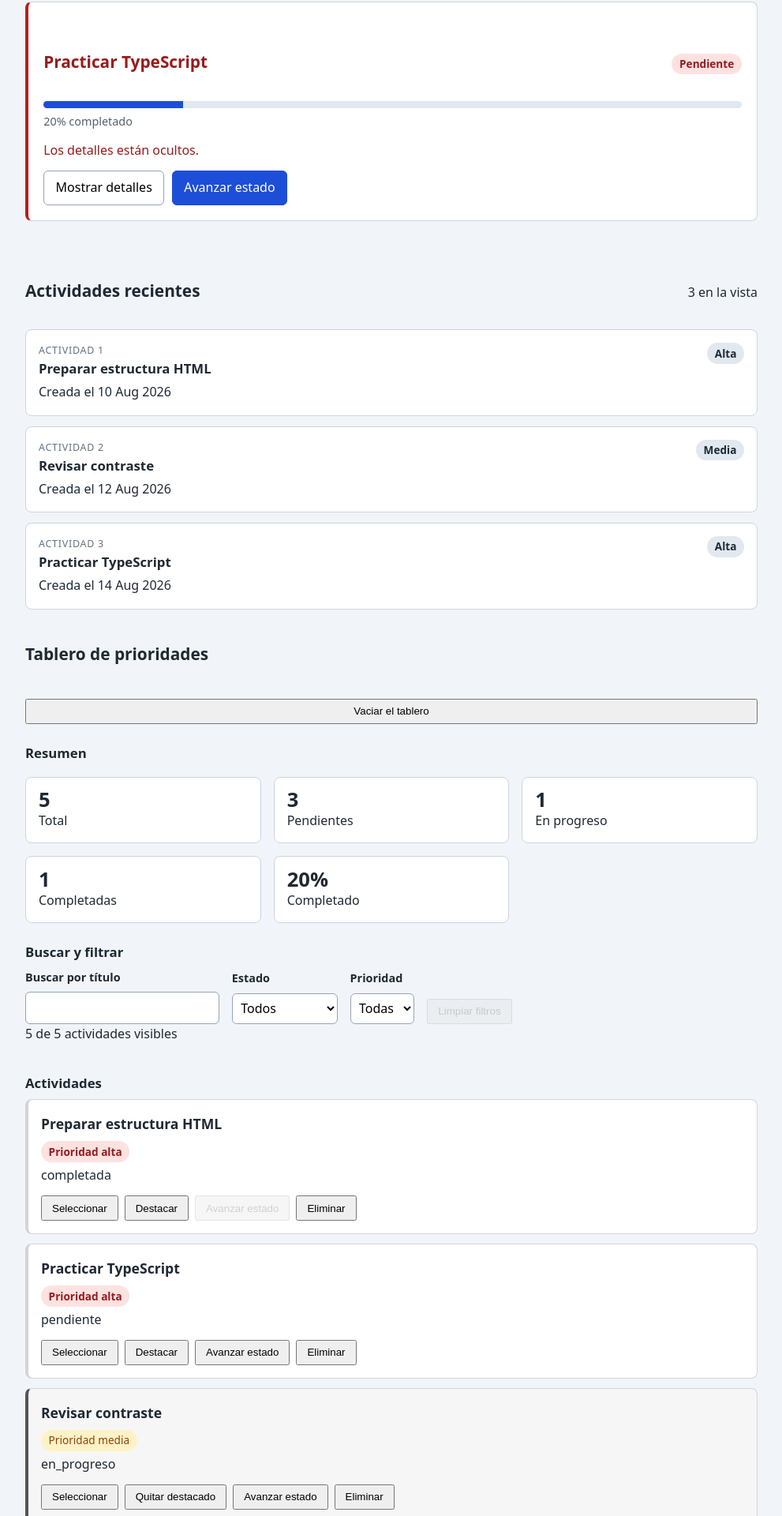
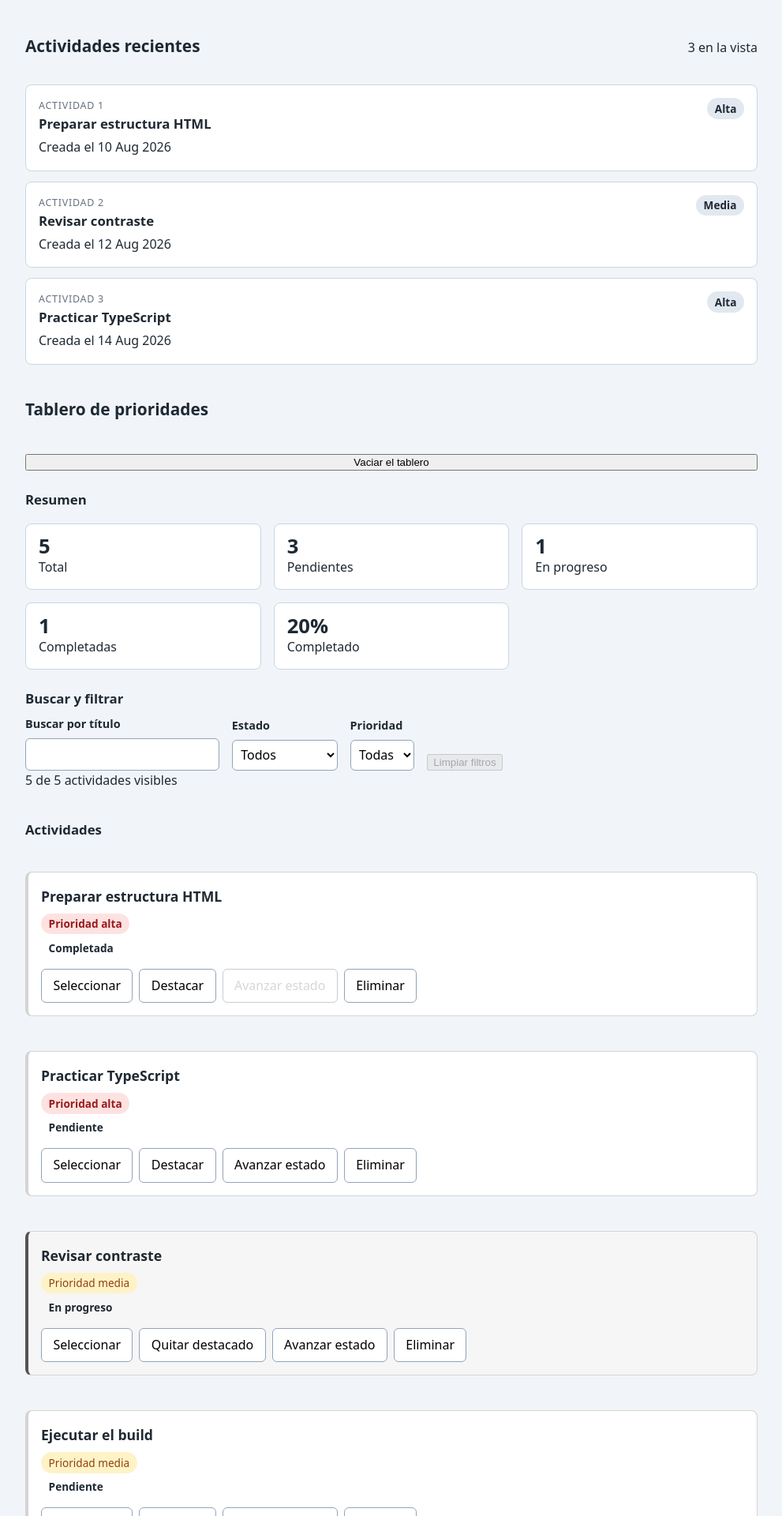
Before and after one commit to hamlet10/curso_angular, an Angular app in the folder panel-actividades/: page / in a window 1280 px wide. Shown: the part 157-2077 px from the top of the page at 79% size, without its empty margins (144-1135 px from the left). Built offline with nearby package versions, Linux system fonts and the light colour scheme.

Commit message:
Incremento 2: la tarjeta, por salidas

```diff
--- a/panel-actividades/src/app/actividades/pagina-actividades/pagina-actividades.css
+++ b/panel-actividades/src/app/actividades/pagina-actividades/pagina-actividades.css
@@ -15,22 +15,6 @@
 .metricas li,
 .campo { min-width: 0; }
 
-.tarjeta { border: 1px solid #d4d4d4; border-left: 4px solid #d4d4d4; border-radius: 0.5rem; padding: 1rem; }
-.tarjeta h4 { font-size: 1.1rem; margin: 0 0 0.5rem; }
-.tarjeta h4,
-.tarjeta p { overflow-wrap: anywhere; }
 
-.tarjeta.destacada { border-left-color: #545454; background: #f6f6f6; }
-.tarjeta.seleccionada { outline: 2px solid #545454; outline-offset: 2px; }
-
-.prioridad { font-size: 0.85rem; margin: 0 0 0.25rem; }
-.prioridad-alta { font-weight: 700; }
-.prioridad-media { font-weight: 500; }
-.prioridad-baja { font-weight: 400; }
-
-.acciones { display: flex; flex-wrap: wrap; gap: 0.5rem; margin-top: 0.75rem; }
-button { padding: 0.4rem 0.75rem; cursor: pointer; }
-button:disabled { cursor: not-allowed; opacity: 0.55; }
-:focus-visible { outline: 2px solid #545454; outline-offset: 2px; }
 
 .vacio { border: 1px dashed #949494; border-radius: 0.5rem; padding: 1.5rem; text-align: center; }
--- a/panel-actividades/src/app/actividades/pagina-actividades/pagina-actividades.html
+++ b/panel-actividades/src/app/actividades/pagina-actividades/pagina-actividades.html
@@ -56,40 +56,14 @@
 
     <ul class="lista">
       @for (actividad of visibles(); track actividad.id) {
-        <li>
-          <article class="tarjeta" [class.destacada]="actividad.destacada" [class.seleccionada]="seleccionadaId() === actividad.id">
-            <h4>{{ actividad.titulo }}</h4>
-            <p class="prioridad prioridad-{{ actividad.prioridad }}">
-              Prioridad {{ actividad.prioridad }}
-            </p>
-            <p class="estado">{{ actividad.estado }}</p>
-                        <div class="acciones">
-                                          <button
-                type="button"
-                [attr.aria-pressed]="seleccionadaId() === actividad.id"
-                (click)="seleccionar(actividad.id)"
-              >
-                {{ seleccionadaId() === actividad.id ? 'Quitar selección' : 'Seleccionar' }}
-              </button>
-              <button type="button" (click)="alternarDestacada(actividad.id)">
-                {{ actividad.destacada ? 'Quitar destacado' : 'Destacar' }}
-              </button>
-              <button
-                type="button"
-                [disabled]="actividad.estado === 'completada'"
-                (click)="avanzarEstado(actividad.id)"
-              >
-                Avanzar estado
-              </button>
-              <button
-                type="button"
-                [attr.aria-label]="'Eliminar ' + actividad.titulo"
-                (click)="eliminar(actividad.id)"
-              >
-                Eliminar
-              </button>
-            </div>
-          </article>
+                <li>
+          <app-tarjeta-actividad
+            [actividad]="actividad"
+            [seleccionada]="seleccionadaId() === actividad.id"
+            (seleccionCambiada)="seleccionar($event)"
+            (destacadoCambiado)="alternarDestacada($event)"
+            (avanceSolicitado)="avanzarEstado($event)"
+            (eliminacionSolicitada)="eliminar($event)" />
         </li>
       } @empty {
         <li class="vacio">
--- a/panel-actividades/src/app/actividades/pagina-actividades/pagina-actividades.ts
+++ b/panel-actividades/src/app/actividades/pagina-actividades/pagina-actividades.ts
@@ -5,9 +5,10 @@ import {   Actividad,
   FiltroPrioridad,
   Prioridad,} from '../../modelos/actividad';
 import { ResumenActividades } from '../resumen-actividades/resumen-actividades';
+import { TarjetaActividad } from '../tarjeta-actividad/tarjeta-actividad';
 
 @Component({
-  imports: [ResumenActividades],
+  imports: [ResumenActividades, TarjetaActividad],
   selector: 'app-pagina-actividades',
   styleUrl: './pagina-actividades.css',
   templateUrl: './pagina-actividades.html',
--- a/panel-actividades/src/app/actividades/tarjeta-actividad/tarjeta-actividad.css
+++ b/panel-actividades/src/app/actividades/tarjeta-actividad/tarjeta-actividad.css
@@ -63,3 +63,21 @@
 }
 
 .acciones button:disabled { opacity: .55; cursor: not-allowed; }
+
+.tarjeta { border: 1px solid #d4d4d4; border-left: 4px solid #d4d4d4; border-radius: 0.5rem; padding: 1rem; }
+.tarjeta h4 { font-size: 1.1rem; margin: 0 0 0.5rem; }
+.tarjeta h4,
+.tarjeta p { overflow-wrap: anywhere; }
+
+.tarjeta.destacada { border-left-color: #545454; background: #f6f6f6; }
+.tarjeta.seleccionada { outline: 2px solid #545454; outline-offset: 2px; }
+
+.prioridad { font-size: 0.85rem; margin: 0 0 0.25rem; }
+.prioridad-alta { font-weight: 700; }
+.prioridad-media { font-weight: 500; }
+.prioridad-baja { font-weight: 400; }
+
+.acciones { display: flex; flex-wrap: wrap; gap: 0.5rem; margin-top: 0.75rem; }
+button { padding: 0.4rem 0.75rem; cursor: pointer; }
+button:disabled { cursor: not-allowed; opacity: 0.55; }
+:focus-visible { outline: 2px solid #545454; outline-offset: 2px; }
--- a/panel-actividades/src/app/actividades/tarjeta-actividad/tarjeta-actividad.html
+++ b/panel-actividades/src/app/actividades/tarjeta-actividad/tarjeta-actividad.html
@@ -1,52 +1,38 @@
-<section
-  class="actividad-destacada"
-  [class.prioridad-alta]="prioridad === 'alta'"
-  aria-labelledby="destacada-titulo"
+<article
+  class="tarjeta"
+  [class.destacada]="actividad().destacada"
+  [class.seleccionada]="seleccionada()"
 >
-  <div class="encabezado-actividad">
-    <h2 id="destacada-titulo">{{ titulo }}</h2>
-
-    @switch (estado) {
-      @case ('pendiente') { <span class="estado estado-pendiente">Pendiente</span> }
-      @case ('en_progreso') { <span class="estado estado-progreso">En progreso</span> }
-      @case ('completada') { <span class="estado estado-completada">Completada</span> }
-    }
-  </div>
-
-  <div
-    class="barra-progreso"
-    role="progressbar"
-    aria-label="Progreso de la actividad destacada"
-    aria-valuemin="0"
-    aria-valuemax="100"
-    [attr.aria-valuenow]="porcentaje"
-  >
-    <span [style.width.%]="porcentaje"></span>
-  </div>
-  <p class="porcentaje">{{ porcentaje }}% completado</p>
-
-  @if (detallesVisibles) {
-    <p id="detalle-actividad">{{ descripcion }}</p>
-  } @else {
-    <p id="detalle-actividad">Los detalles están ocultos.</p>
-  }
+  <h4>{{ actividad().titulo }}</h4>
+  <p class="prioridad prioridad-{{ actividad().prioridad }}">
+    Prioridad {{ actividad().prioridad }}
+  </p>
+  <p class="estado">{{ etiquetaEstado() }}</p>
 
   <div class="acciones">
     <button
       type="button"
-      [attr.aria-expanded]="detallesVisibles"
-      aria-controls="detalle-actividad"
-      (click)="alternarDetalles()"
+      [attr.aria-pressed]="seleccionada()"
+      (click)="seleccionCambiada.emit(actividad().id)"
     >
-      {{ detallesVisibles ? 'Ocultar detalles' : 'Mostrar detalles' }}
+      {{ seleccionada() ? 'Quitar selección' : 'Seleccionar' }}
+    </button>
+    <button type="button" (click)="destacadoCambiado.emit(actividad().id)">
+      {{ actividad().destacada ? 'Quitar destacado' : 'Destacar' }}
     </button>
     <button
       type="button"
-      class="accion-principal"
-      [disabled]="estado === 'completada'"
-      (click)="avanzarEstado()"
+      [disabled]="actividad().estado === 'completada'"
+      (click)="avanceSolicitado.emit(actividad().id)"
     >
       Avanzar estado
     </button>
+    <button
+      type="button"
+      [attr.aria-label]="etiquetaEliminar()"
+      (click)="eliminacionSolicitada.emit(actividad().id)"
+    >
+      Eliminar
+    </button>
   </div>
-</section>
+</article>
--- a/panel-actividades/src/app/actividades/tarjeta-actividad/tarjeta-actividad.ts
+++ b/panel-actividades/src/app/actividades/tarjeta-actividad/tarjeta-actividad.ts
@@ -1,5 +1,5 @@
-import { Component } from '@angular/core';
-import type { EstadoActividad, Prioridad } from '../../modelos/actividad';
+import { Component, computed, input, output } from '@angular/core';
+import { Actividad, ETIQUETAS } from '../../modelos/actividad';
 
 @Component({
   selector: 'app-tarjeta-actividad',
@@ -7,27 +7,15 @@ import type { EstadoActividad, Prioridad } from '../../modelos/actividad';
   styleUrl: './tarjeta-actividad.css',
 })
 export class TarjetaActividad {
-  protected readonly titulo = 'Practicar TypeScript';
-  protected readonly descripcion = 'Conectar contratos tipados con un template Angular.';
-  protected readonly prioridad: Prioridad = 'alta';
-  protected estado: EstadoActividad = 'pendiente';
-  protected detallesVisibles = false;
+  readonly actividad = input.required<Actividad>();
+  readonly seleccionada = input(false);
 
-  protected get porcentaje(): number {
-    if (this.estado === 'completada') return 100;
-    if (this.estado === 'en_progreso') return 60;
-    return 20;
-  }
+  readonly seleccionCambiada = output<number>();
+  readonly destacadoCambiado = output<number>();
+  readonly avanceSolicitado = output<number>();
+  readonly eliminacionSolicitada = output<number>();
 
-  protected alternarDetalles(): void {
-    this.detallesVisibles = !this.detallesVisibles;
-  }
+  protected readonly etiquetaEstado = computed(() => ETIQUETAS[this.actividad().estado]);
 
-  protected avanzarEstado(): void {
-    if (this.estado === 'pendiente') {
-      this.estado = 'en_progreso';
-    } else if (this.estado === 'en_progreso') {
-      this.estado = 'completada';
-    }
-  }
+  protected readonly etiquetaEliminar = computed(() => `Eliminar ${this.actividad().titulo}`);
 }
--- a/panel-actividades/src/app/app.html
+++ b/panel-actividades/src/app/app.html
@@ -10,7 +10,7 @@
   <h1>Panel de actividades</h1>
 <!--
   <app-resumen-actividades [total]="0", [pendientes]="0", [enProgreso]="0", [completadas]="0"  /> -->
-  <app-tarjeta-actividad />
+  <!-- <app-tarjeta-actividad /> -->
   <app-lista-actividades />
   <!-- <app-tablero-prioridades /> -->
   <app-pagina-actividades />
--- a/panel-actividades/src/app/app.ts
+++ b/panel-actividades/src/app/app.ts
@@ -1,13 +1,13 @@
 import { Component } from '@angular/core';
 import { RouterOutlet } from '@angular/router';
-import { ResumenActividades } from './actividades/resumen-actividades/resumen-actividades';
-import { TarjetaActividad } from './actividades/tarjeta-actividad/tarjeta-actividad';
+// import { ResumenActividades } from './actividades/resumen-actividades/resumen-actividades';
+// import { TarjetaActividad } from './actividades/tarjeta-actividad/tarjeta-actividad';
 import { ListaActividades } from './actividades/lista-actividades/lista-actividades';
 import { PaginaActividades } from './actividades/pagina-actividades/pagina-actividades';
 
 @Component({
   selector: 'app-root',
-  imports: [RouterOutlet, ResumenActividades, TarjetaActividad, ListaActividades,  PaginaActividades],
+  imports: [RouterOutlet,   ListaActividades,  PaginaActividades],
   templateUrl: './app.html',
   styleUrl: './app.css',
 })
--- a/panel-actividades/src/app/modelos/actividad.ts
+++ b/panel-actividades/src/app/modelos/actividad.ts
@@ -13,3 +13,8 @@ export interface Actividad {
 
 export type FiltroEstado = EstadoActividad | 'todas';
 export type FiltroPrioridad = Prioridad | 'todas';
+export const ETIQUETAS: Record<EstadoActividad, string> = {
+  pendiente: 'Pendiente',
+  en_progreso: 'En progreso',
+  completada: 'Completada',
+};
```
